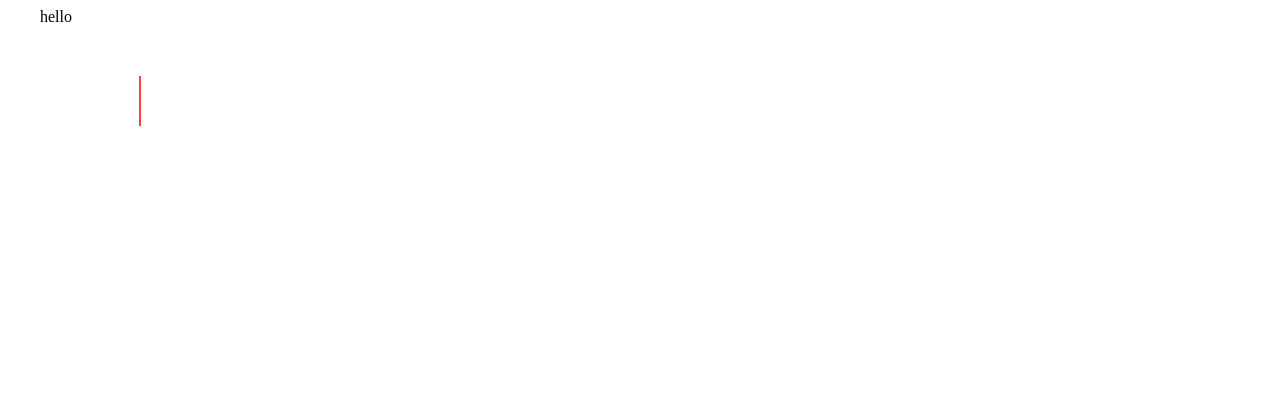
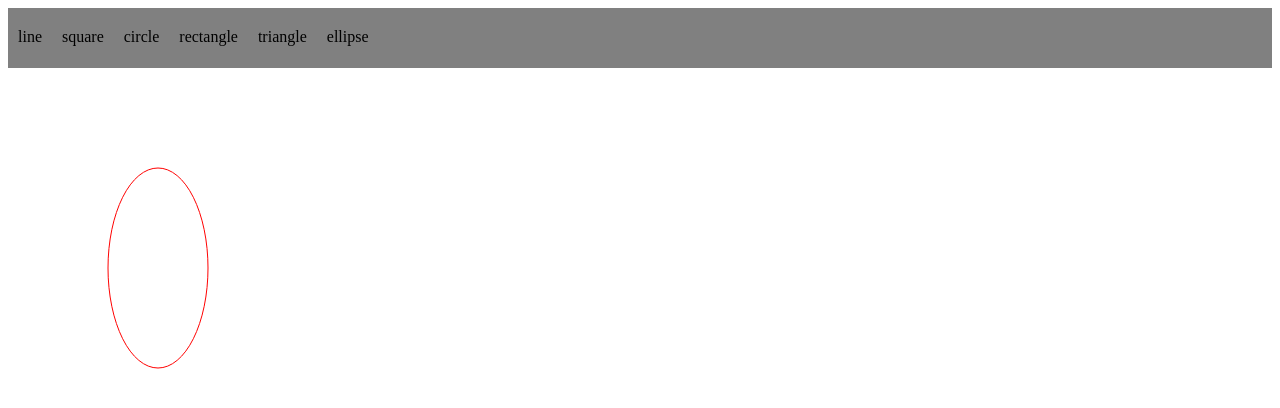
Before and after one commit to Mohamed-code-13/Simple-Paint, a Vue app in the folder paint-frontend/: page / in a window 1280 px wide. Shown: the top 408 px of the page. Built offline with nearby package versions, Linux system fonts and the light colour scheme.

Commit message:
basic ui

```diff
--- a/paint-frontend/src/App.vue
+++ b/paint-frontend/src/App.vue
@@ -1,6 +1,6 @@
 <script setup>
   import CanvasComp from './components/CanvasComp.vue'
-
+  let selected = "none"
 
 
 </script>
@@ -8,11 +8,28 @@
 <template>
   <div id="container">
     <div id="toolbox">
-      hello
+      <li>
+        <div class="tool" onclick="selected='line'">line</div>
+      </li>
+      <li>
+        <div class="tool" onclick="selected='square'">square</div>
+      </li>
+      <li>
+        <div class="tool">circle</div>
+      </li>
+      <li>
+        <div class="tool">rectangle</div>
+      </li>
+      <li>
+        <div class="tool">triangle</div>
+      </li>
+      <li>
+        <div class="tool">ellipse</div>
+      </li>
     </div>
     <div>
 
-        <CanvasComp/>
+        <CanvasComp :selected="selected"/>
 
 
     </div>
@@ -21,5 +38,26 @@
 </template>
 
 <style scoped>
+#toolbox{
+  height: 60px;
+  width: 100%;
+  background-color: gray;
+}
+li{
+  float: left;
+  list-style-type: none;
 
+}
+.tool{
+  height: 10%;
+  padding: 10px;
+  margin-top: 10px;
+
+}
+.tool:hover{
+  background-color: rgb(87, 87, 87);
+}
+.selected{
+  background-color: rgb(87, 87, 87);
+}
 </style>
--- a/paint-frontend/src/assets/base.css
+++ /dev/null
@@ -1 +0,0 @@
-/* color palette from <https://github.com/vuejs/theme> */
--- a/paint-frontend/src/assets/main.css
+++ /dev/null
@@ -1,35 +0,0 @@
-@import './base.css';
-
-#app {
-  max-width: 1280px;
-  margin: 0 auto;
-  padding: 2rem;
-
-  font-weight: normal;
-}
-
-a,
-.green {
-  text-decoration: none;
-  color: hsla(160, 100%, 37%, 1);
-  transition: 0.4s;
-}
-
-@media (hover: hover) {
-  a:hover {
-    background-color: hsla(160, 100%, 37%, 0.2);
-  }
-}
-
-@media (min-width: 1024px) {
-  body {
-    display: flex;
-    place-items: center;
-  }
-
-  #app {
-    display: grid;
-    grid-template-columns: 1fr 1fr;
-    padding: 0 2rem;
-  }
-}
--- a/paint-frontend/src/components/CanvasComp.vue
+++ b/paint-frontend/src/components/CanvasComp.vue
@@ -11,8 +11,12 @@
   const port = 8080
   //let shapes = []
   export default{
-
-
+    props:{
+      selected: String
+    },
+    setup(props){
+      console.log(props.selected)
+    },
     methods:{
       drawShapes(context, shapes){
         for (let shape in shapes){
@@ -55,7 +59,7 @@
       c.width = this.width
       c.height = this.height
       this.drawShapes(ctx, this.shapes)
-      const square = new Line(1, 100, 100, 'red', 'white', false, 100, 50)
+      const square = new Ellipse(1, 150, 200, 'red', 'white', false, 50, 100)
       square.draw(ctx)
     },
 
--- a/paint-frontend/src/main.js
+++ b/paint-frontend/src/main.js
@@ -1,4 +1,4 @@
-import './assets/main.css'
+
 
 import { createApp } from 'vue'
 import App from './App.vue'
```
